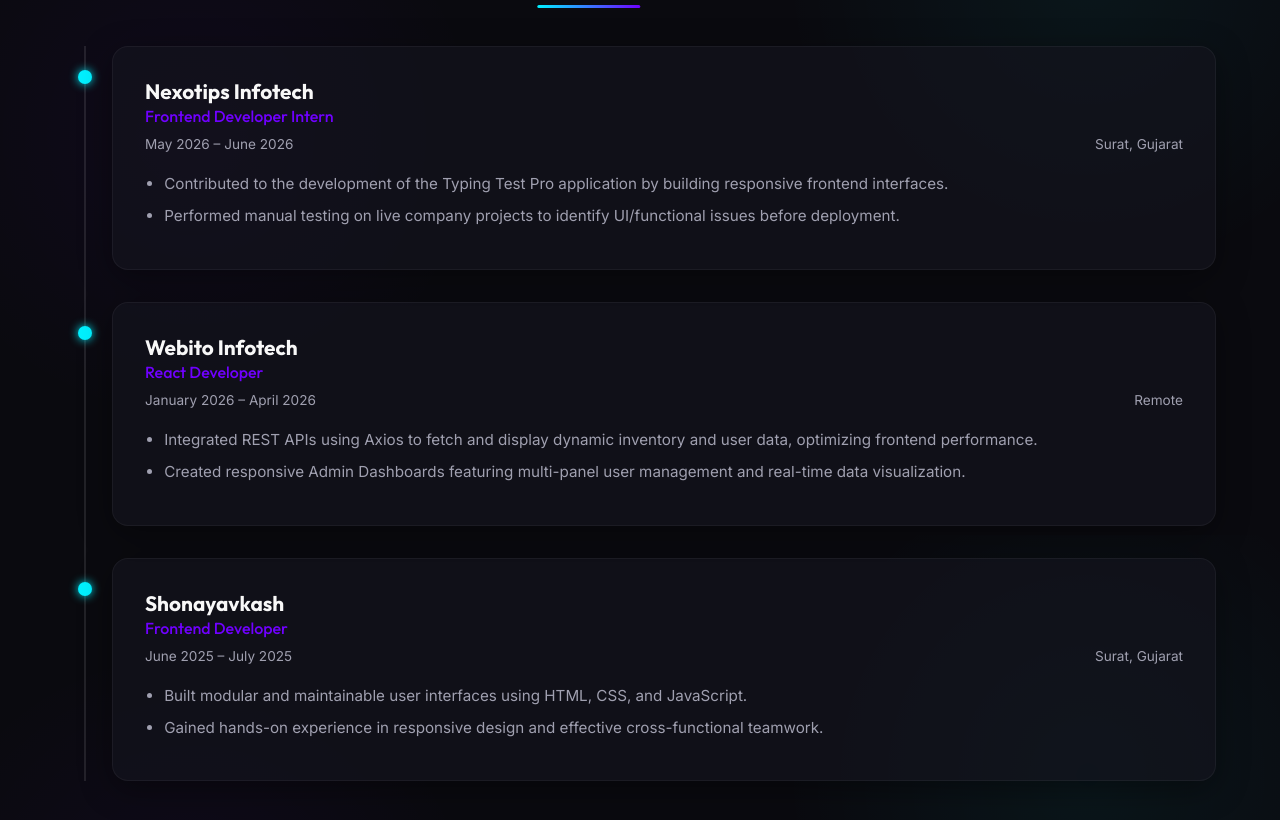
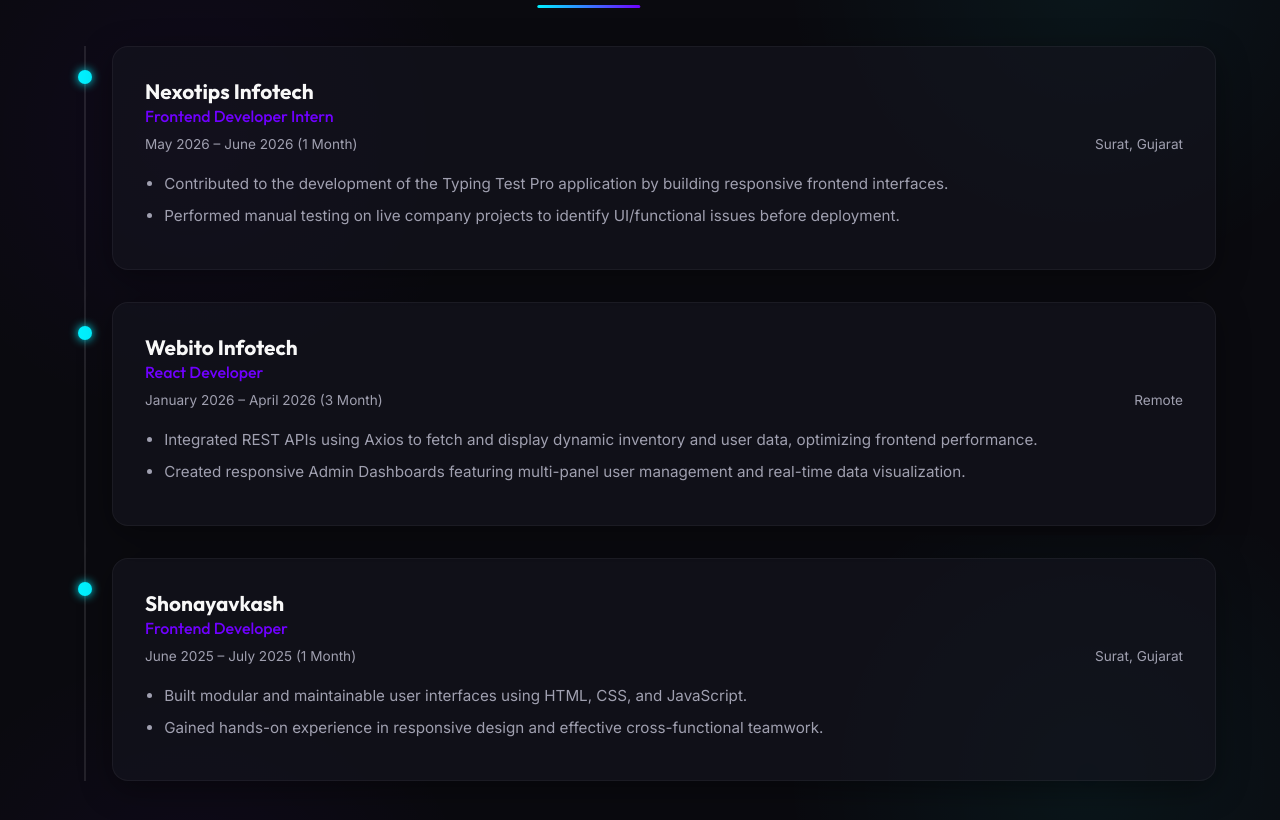
Before and after one commit to Nayanvavadiya/Portfolio, a React (Vite) app: page / in a window 1280 px wide. Shown: the part 1865-2685 px from the top of the page. Built offline with nearby package versions, Linux system fonts and the light colour scheme.

Commit message:
Upade experience section

```diff
--- a/src/App.jsx
+++ b/src/App.jsx
@@ -231,7 +231,7 @@
               <h3>Nexotips Infotech</h3>
               <h4>Frontend Developer Intern</h4>
               <div className="experience-meta">
-                <span>May 2026 – June 2026</span>
+                <span>May 2026 – June 2026 (1 Month)</span>
                 <span>Surat, Gujarat</span>
               </div>
               <ul>
@@ -247,7 +247,7 @@
               <h3>Webito Infotech</h3>
               <h4>React Developer</h4>
               <div className="experience-meta">
-                <span>January 2026 – April 2026</span>
+                <span>January 2026 – April 2026 (3 Month)</span>
                 <span>Remote</span>
               </div>
               <ul>
@@ -263,7 +263,7 @@
               <h3>Shonayavkash</h3>
               <h4>Frontend Developer</h4>
               <div className="experience-meta">
-                <span>June 2025 – July 2025</span>
+                <span>June 2025 – July 2025 (1 Month)</span>
                 <span>Surat, Gujarat</span>
               </div>
               <ul>
```
